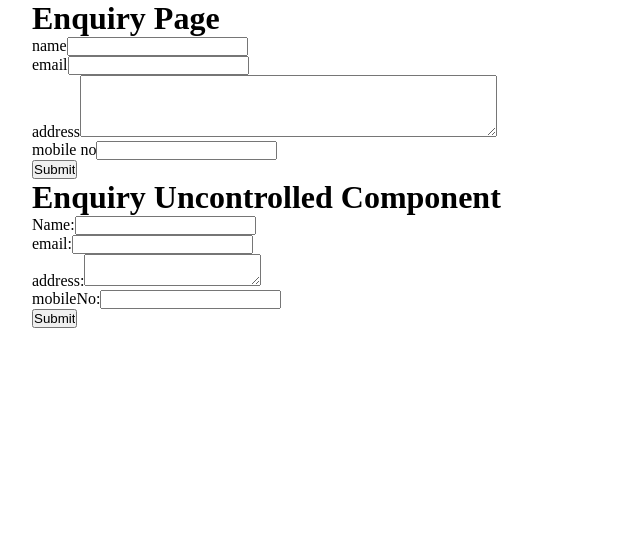
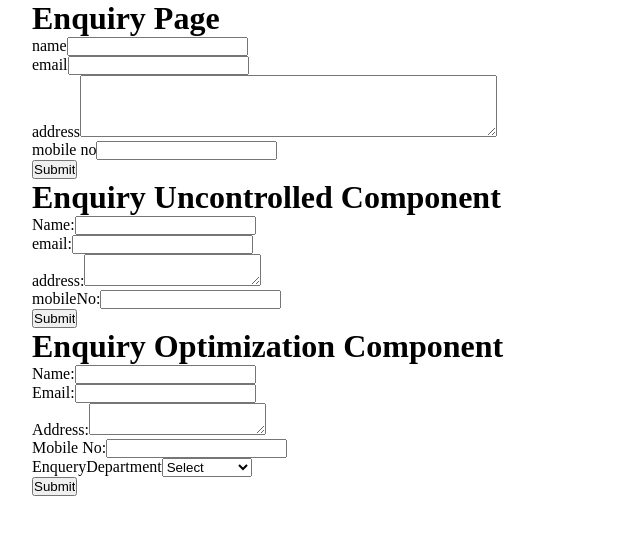
Before and after one commit to Anji1-n14/react-0114, a React (Vite) app: page / in a window 1280 px wide. Shown: the top 534 px of the page, without its empty margins (0-640 px from the left). Built offline with nearby package versions, Linux system fonts and the light colour scheme.

Commit message:
optimization of forms

```diff
--- a/src/App.jsx
+++ b/src/App.jsx
@@ -7,6 +7,7 @@ import Profile from './components/portfolio/Portfolio.jsx';
 import AboutUs from './pages/AboutUs/AboutUs.jsx';
 import Enquery from './pages/Enquiry/Enquiry.jsx';
 import EnqueryUncontrolled from './pages/Enquiry/EnqueryUncontrolled.jsx';
+import EnqueryOptimization from './pages/Enquiry/EnquiryOptimization.jsx';
 
 function App() {
   //const [count, se  tCount] = useState(0)
@@ -15,7 +16,8 @@ function App() {
 
     <div>
        <Enquery />
-<EnqueryUncontrolled />
+       <EnqueryUncontrolled />
+       <EnqueryOptimization />
     </div>
       )
   }
--- /dev/null
+++ b/src/pages/Enquiry/EnquiryOptimization.jsx
@@ -0,0 +1,178 @@
+import { useState } from "react";
+
+const EnqueryOptimization = () => {
+  const [enquerydata, setEnquerydata] = useState({
+    name: "",
+    email: "",
+    mobileNo: "",
+    address: "",
+    emailError: false,
+    mobileError: false,
+    addressError: false,
+    nameError: false,
+    enquerydapartment: "",
+    otherDepartment:""
+  });
+
+  const onSubmitForm = (e) => {
+    e.preventDefault();
+    const formData = {
+      name: enquerydata.name,
+      email: enquerydata.email,
+      address: enquerydata.address,
+      mobileNo: enquerydata.mobileNo,
+      otherDepartment:  enquerydata.enquerydapartment === "others" ? enquerydata.otherDepartment : enquerydata.enquerydapartment
+    };
+    console.log("form submitted:", formData);
+  };
+
+  const changeNameListener = (e) => {
+    const name = e.target.value;
+    setEnquerydata(prev => ({
+      ...prev,
+      name,
+      nameError: name.length < 8 || name.length > 15
+    }));
+  };
+
+  const emailValidation = (e) => {
+    const email = e.target.value;
+    const isValid = /^[^\s@]+@[^\s@]+\.[com]+$/.test(email);
+    setEnquerydata(prev => ({
+      ...prev,
+      email,
+      emailError: !isValid
+    }));
+  };
+
+  const mobileNoListener = (e) => {
+    const mobileNo = e.target.value;
+    const isValid = /^[6-9][0-9]{9}$/.test(mobileNo);
+    setEnquerydata(prev => ({
+      ...prev,
+      mobileNo,
+      mobileError: !isValid
+    }));
+  };
+
+  const textLength = (e) => {
+    const address = e.target.value;
+    setEnquerydata(prev => ({
+      ...prev,
+      address,
+      addressError: address.length > 255
+    }));
+  };
+
+  const enqueryDepartment = (e) => {
+    console.log("Selected Department:", e.target.value);
+    e.preventDefault();
+    setEnquerydata(prev => ({
+        ...prev,
+        enquerydapartment: e.target.value
+    }));
+}
+    const otherDepartment = (e)=>{
+        e.preventDefault();
+        console.log("Other Department:", e.target.value);
+        setEnquerydata(prev => ({
+            ...prev,
+            otherDepartment: e.target.value
+        }));
+
+    }
+
+
+
+  return (
+    <div>
+      <h1>Enquiry Optimization Component</h1>
+      <form onSubmit={onSubmitForm}>
+        <div>
+          <label htmlFor="name">Name:</label>
+          <input
+            onChange={changeNameListener}
+            type="text"
+            id="name"
+            name="name"
+            value={enquerydata.name}
+          />
+          {enquerydata.nameError && (
+            <span style={{ color: "red" }}>
+              Name must be between 8 and 15 characters
+            </span>
+          )}
+        </div>
+
+        <div>
+          <label htmlFor="email">Email:</label>
+          <input
+            onChange={emailValidation}
+            type="text"
+            id="email"
+            name="email"
+            value={enquerydata.email}
+          />
+          {enquerydata.emailError && (
+            <span style={{ color: "red" }}>
+              Please enter a valid email
+            </span>
+          )}
+        </div>
+
+        <div>
+          <label htmlFor="address">Address:</label>
+          <textarea
+            onChange={textLength}
+            name="address"
+            id="address"
+            value={enquerydata.address}
+          />
+          {enquerydata.addressError && (
+            <span style={{ color: "red" }}>
+              Address should be less than 256 characters
+            </span>
+          )}
+        </div>
+
+        <div>
+          <label htmlFor="mobileNo">Mobile No:</label>
+          <input
+            onChange={mobileNoListener}
+            type="text"
+            name="mobileNo"
+            id="mobileNo"
+            value={enquerydata.mobileNo}
+          />
+          {enquerydata.mobileError && (
+            <span style={{ color: "red" }}>
+              Mobile number must be 10 digits and start with 6-9
+            </span>
+          )}
+        </div>
+
+        <div>
+            <label htmlFor="submit">EnqueryDepartment</label>
+            <select onChange={enqueryDepartment} id="submit" value={enquerydata.enquerydapartment}>
+                <option value="" disabled>Select</option>
+                <option value="sales">Sales</option>
+                <option value="tech">Tech</option>
+                <option value="reseacher">Reseacher</option>
+                <option value="productivity">productivity</option>
+                <option value="others">Others</option>
+            </select>
+            {enquerydata.enquerydapartment === "others" && (
+                <div>
+                    <input onChange={otherDepartment}
+                    value={enquerydata.otherDepartment} type="text" placeholder="Enter Dept Name" />
+                </div>
+            )}
+        </div>
+
+        <input type="submit" value="Submit" />
+      </form>
+    </div>
+  );
+};
+
+export default EnqueryOptimization;
```
